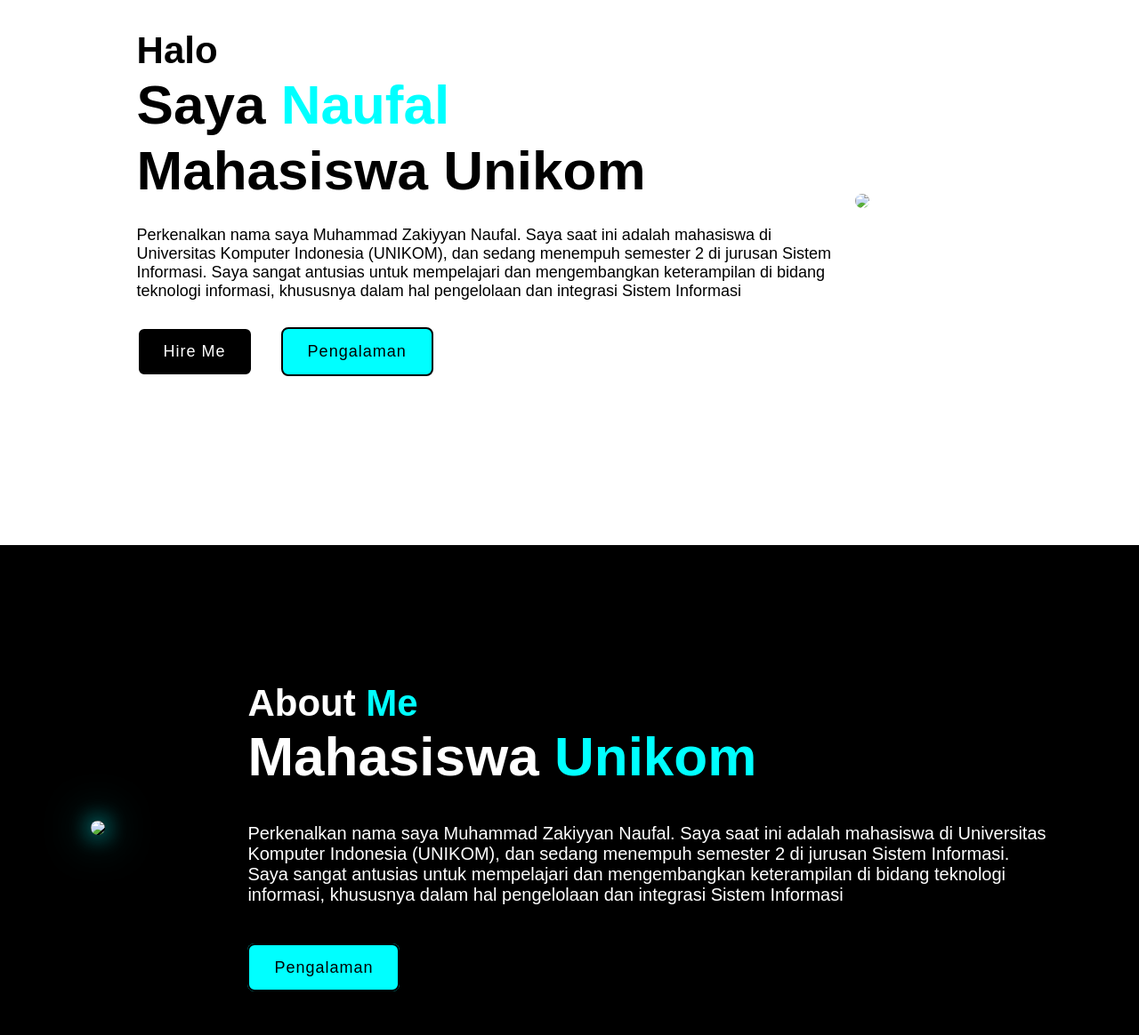
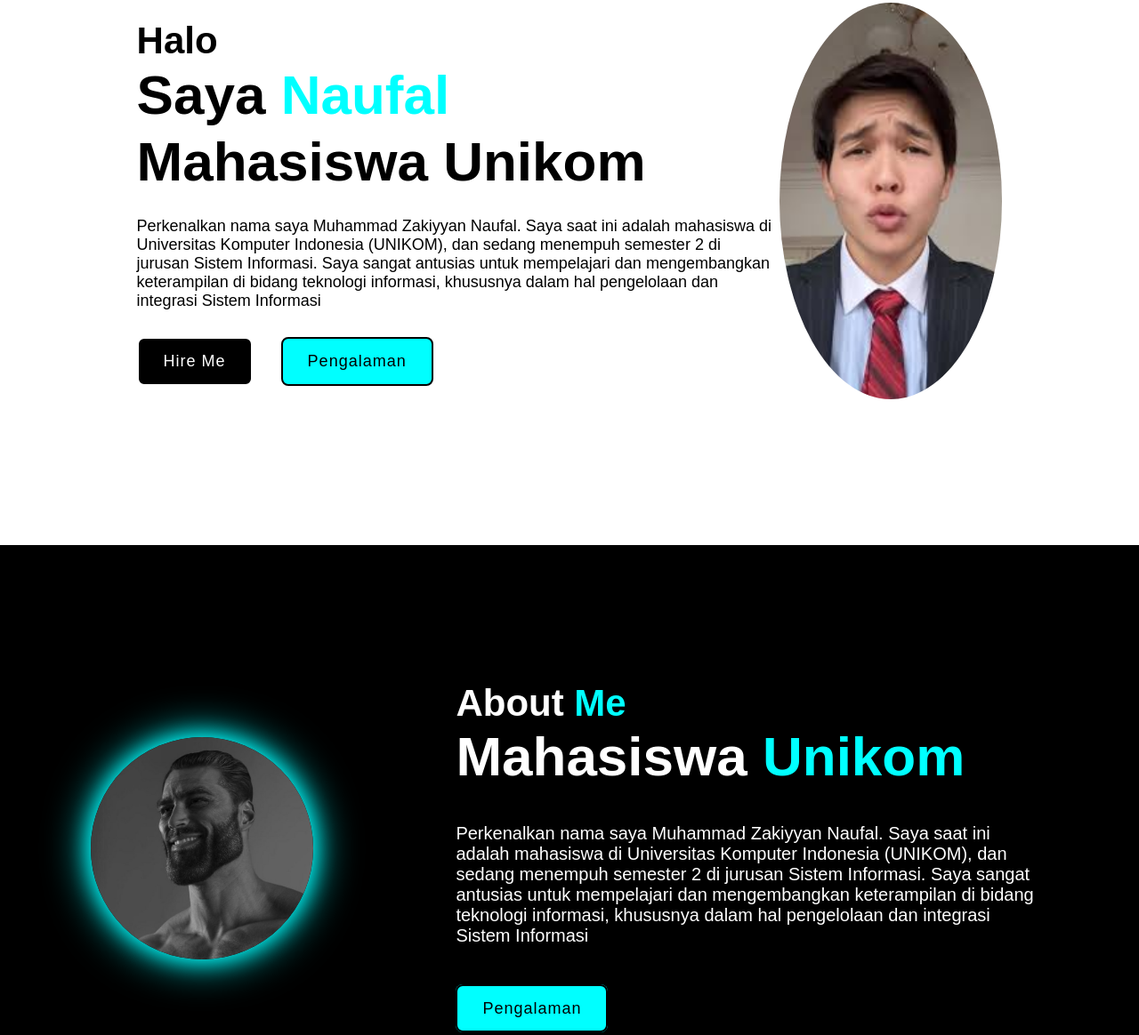
Before and after one commit to ZakiyyanNaufal/ZakiyyanNaufal.github.io, a plain HTML site: page index.html in a window 1280 px wide. Shown: the part 187-1351 px from the top of the page at 89% size. Drawn offline with nearby package versions, Linux system fonts and the light colour scheme.

Commit message:
Update index.html

```diff
--- a/index.html
+++ b/index.html
@@ -31,13 +31,13 @@
             </div>
         </div>
         <div class="gambar">
-            <img src="gambarmuka.jpeg">
+            <img src="img/gambarmuka.jpeg">
         </div>
     </section>
 
     <section class="about">
         <div class="img-about">
-            <img src="gambarmuka2.jpeg">
+            <img src="img/gambarmuka2.jpeg">
         </div>
 
         <div class="isiabout">
```
